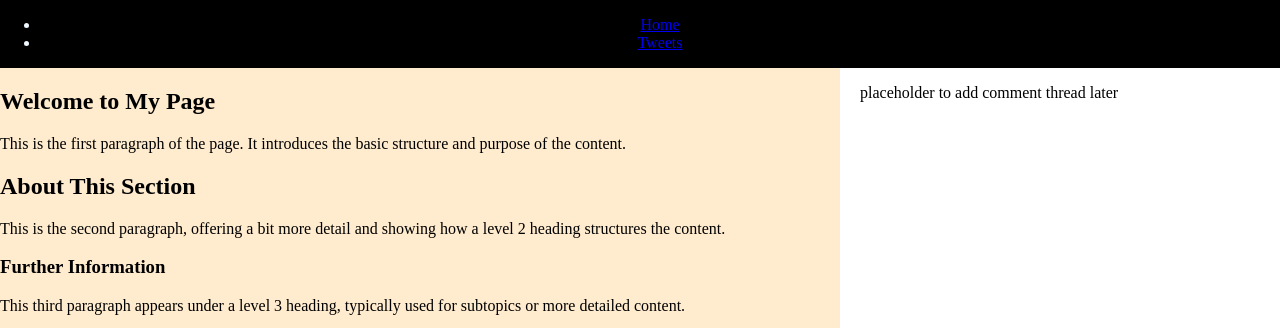
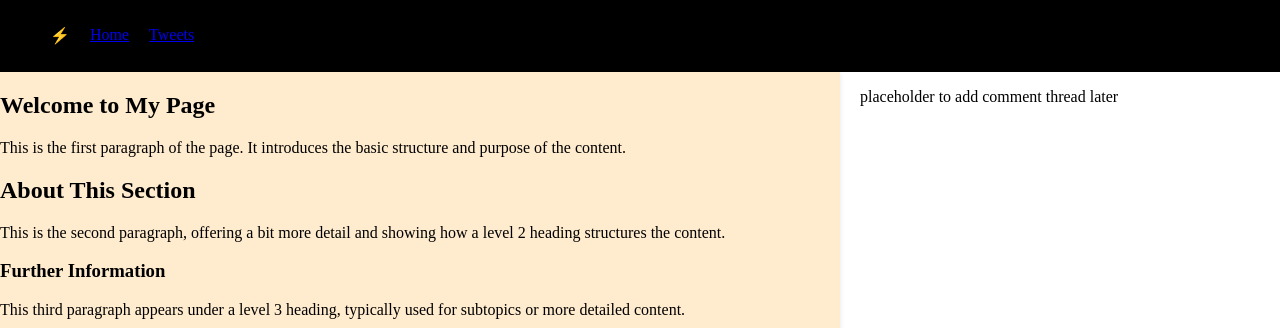
Before and after one commit to safoisgod/alx_html_css, a plain HTML site: page css_basic/index.html in a window 1280 px wide. Shown: the top 328 px of the page. Drawn offline with Linux system fonts and the light colour scheme.

Commit message:
styled all text fully

```diff
--- a/css_basic/index.html
+++ b/css_basic/index.html
@@ -4,10 +4,13 @@
     <title>Basic HTML</title>
     <link href="style.css" rel="stylesheet">
     <link href="base.css" rel="stylesheet">
+    <meta name="viewport" content="width=device-width, initial-scale=1.0">
+
 </head>
-<body>
+<body class="works_on_smartphone">
     <header>
         <ul>
+            <li class="logo">&#9889;</li>
             <li><a href="index.html">Home</a></li>
             <li><a href="tweets.html">Tweets</a></li>
         </ul>
--- a/css_basic/style.css
+++ b/css_basic/style.css
@@ -2,6 +2,20 @@ body{
     display: flex;
     flex-direction: column;
 
+}
+
+ul{
+    display: flex;
+    flex-direction: row ;
+    list-style: none;
+}
+
+li{
+    padding: 10px;
+}
+
+.logo{
+    height: 20px;
 }
 
 main{
@@ -15,6 +29,7 @@ article{
     flex: 2;
     background-color: blanchedalmond;
     overflow-y: auto;
+    box-shadow: 0 2px 5px rgba(0,0,0,0.1);
 }
 
 aside{
@@ -28,6 +43,7 @@ footer, header {
     background-color: black;
     color: aliceblue;
     text-align: center;
+    width: 100%;
 }
 
 
```
